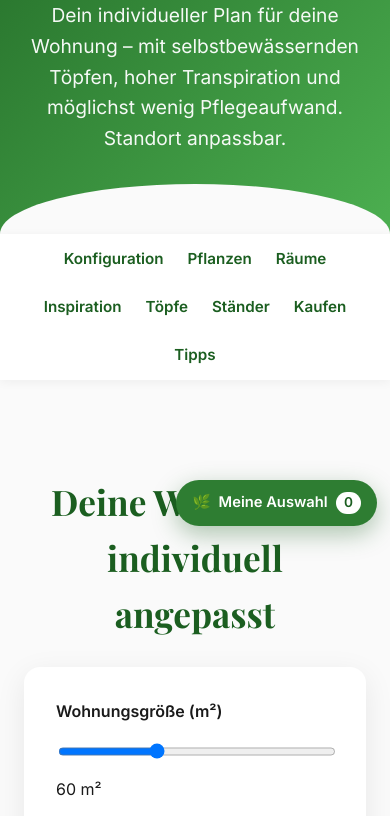
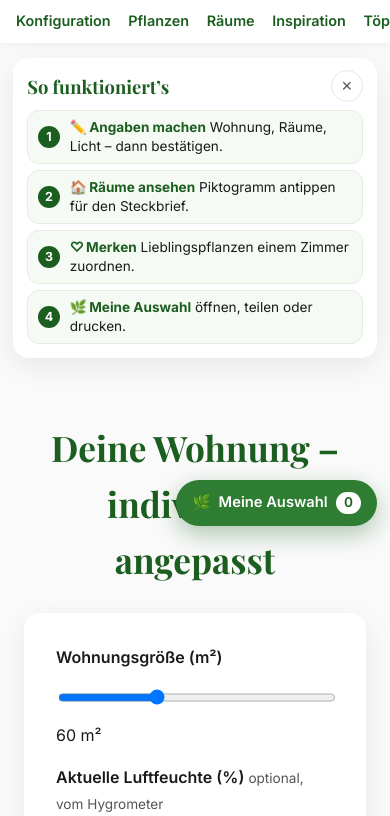
Before and after one commit to G220-hash/Zimmerpflanzen, a plain HTML site: page index.html in a window 390 px wide. Shown: the part 305-1121 px from the top of the page. Drawn offline with nearby package versions, Linux system fonts and the light colour scheme.

Commit message:
„So funktioniert’s“: 4 kurze Schritte mit Ankerlinks ganz oben (ausblendbar, gemerkt); kompakterer Header und einzeilige Navigation auf dem Handy

```diff
--- a/index.html
+++ b/index.html
@@ -72,6 +72,42 @@
   }
   nav a:hover { color: var(--green-light); }
   section { max-width: 1100px; margin: 0 auto; padding: 4rem 1.5rem; }
+  section[id] { scroll-margin-top: 3.5rem; }
+  /* So funktioniert's */
+  .howto { padding: 1.2rem 1.5rem 0; }
+  .howto[hidden] { display: none; }
+  .howto + #config { padding-top: 2.5rem; }
+  .howto-box { background: var(--card); border-radius: var(--radius); box-shadow: var(--shadow); padding: 1.1rem 1.3rem 1.2rem; position: relative; }
+  .howto-head { display: flex; align-items: center; justify-content: space-between; gap: 1rem; margin-bottom: 0.7rem; }
+  .howto-head h2 { font-size: 1.35rem; margin: 0; text-align: left; }
+  .howto-close { flex: none; width: 2rem; height: 2rem; border-radius: 50%; border: 1px solid #e3ebe1; background: white; color: var(--muted); font-size: 1.15rem; line-height: 1; cursor: pointer; }
+  .howto-close:hover, .howto-close:focus-visible { background: var(--green-bg); color: var(--green); outline: none; }
+  .howto-steps { list-style: none; margin: 0; padding: 0; display: grid; grid-template-columns: repeat(4, 1fr); gap: 0.7rem; counter-reset: none; }
+  .howto-steps a { display: flex; gap: 0.6rem; align-items: flex-start; height: 100%; padding: 0.75rem 0.8rem; border-radius: 12px; background: #f6faf5; border: 1px solid #e3ede0; color: var(--text); text-decoration: none; font-size: 0.9rem; line-height: 1.4; transition: background .15s, border-color .15s; }
+  .howto-steps a:hover, .howto-steps a:focus-visible { background: var(--green-bg); border-color: #bfdcbb; outline: none; }
+  .howto-steps .num { flex: none; width: 1.6rem; height: 1.6rem; border-radius: 50%; background: var(--green); color: white; font-weight: 700; font-size: 0.85rem; display: grid; place-items: center; }
+  .howto-steps strong { display: block; color: var(--green); font-size: 0.95rem; }
+  .howto-steps .ico { margin-right: 0.15rem; }
+  .howto-show { background: none; border: none; padding: 0; font: inherit; color: inherit; text-decoration: underline; cursor: pointer; }
+  @media (max-width: 760px) {
+    header { padding: 2.2rem 1.2rem 3.4rem; }
+    header::after { height: 60px; bottom: -32px; }
+    header h1 { font-size: 1.9rem; margin-bottom: 0.6rem; line-height: 1.2; }
+    header p { font-size: 0.98rem; line-height: 1.5; }
+    nav { flex-wrap: nowrap; overflow-x: auto; justify-content: flex-start; gap: 1.1rem; padding: 0.7rem 1rem; scrollbar-width: none; -webkit-overflow-scrolling: touch; }
+    nav::-webkit-scrollbar { display: none; }
+    nav a { flex: none; font-size: 0.9rem; }
+    section[id] { scroll-margin-top: 3.5rem; }
+    .howto { padding: 0.9rem 0.8rem 0; }
+    .howto + #config { padding-top: 2rem; }
+    .howto-box { padding: 0.8rem 0.9rem 0.9rem; }
+    .howto-head { margin-bottom: 0.45rem; }
+    .howto-head h2 { font-size: 1.15rem; }
+    .howto-steps { grid-template-columns: 1fr; gap: 0.35rem; }
+    .howto-steps a { padding: 0.45rem 0.6rem; font-size: 0.85rem; align-items: center; }
+    .howto-steps strong { display: inline; font-size: 0.85rem; }
+    .howto-steps .num { width: 1.4rem; height: 1.4rem; font-size: 0.78rem; }
+  }
   h2 {
     font-family: 'Playfair Display', serif;
     font-size: 2.2rem;
@@ -418,6 +454,21 @@
   <a href="#tipps">Tipps</a>
 </nav>
 
+<section id="sofunktionierts" class="howto" aria-labelledby="howtoTitle">
+  <div class="howto-box">
+    <div class="howto-head">
+      <h2 id="howtoTitle">So funktioniert’s</h2>
+      <button type="button" class="howto-close" id="howtoClose" aria-label="Anleitung ausblenden" title="Ausblenden">×</button>
+    </div>
+    <ol class="howto-steps">
+      <li><a href="#config"><span class="num" aria-hidden="true">1</span><span><strong><span class="ico" aria-hidden="true">✏️</span>Angaben machen</strong> Wohnung, Räume, Licht – dann bestätigen.</span></a></li>
+      <li><a href="#raeume"><span class="num" aria-hidden="true">2</span><span><strong><span class="ico" aria-hidden="true">🏠</span>Räume ansehen</strong> Piktogramm antippen für den Steckbrief.</span></a></li>
+      <li><a href="#pflanzen-alle" id="howtoPflanzen"><span class="num" aria-hidden="true">3</span><span><strong><span class="ico" aria-hidden="true">♡</span>Merken</strong> Lieblingspflanzen einem Zimmer zuordnen.</span></a></li>
+      <li><a href="#auswahl"><span class="num" aria-hidden="true">4</span><span><strong><span class="ico" aria-hidden="true">🌿</span>Meine Auswahl</strong> öffnen, teilen oder drucken.</span></a></li>
+    </ol>
+  </div>
+</section>
+
 <section id="config">
   <h2>Deine Wohnung – individuell angepasst</h2>
   <div class="config">
@@ -808,7 +859,7 @@
 </div>
 
 <footer>
-  <p><a href="#bildnachweis" onclick="document.getElementById('creditsBox').open=true">Bildnachweise</a></p>
+  <p><a href="#bildnachweis" onclick="document.getElementById('creditsBox').open=true">Bildnachweise</a><span id="howtoShowWrap" hidden> · <button type="button" class="howto-show" id="howtoShow">„So funktioniert’s“ wieder einblenden</button></span></p>
   <p>Erstellt als individueller Planer für trockene Winterluft in Stuttgart. Empfehlungen basieren auf aktuellen Erkenntnissen zu Transpiration und Pflege.</p>
 </footer>
 
@@ -1483,6 +1534,17 @@ window.addEventListener('popstate', syncAuswahlHash);
 window.addEventListener('storage', e => { if (e.key === MERK_KEY) { merkLaden(); merkUI(); } });
 merkLaden();
 window.__merkReady = true;
+// ---------- So funktioniert's (ausblendbar, gemerkt in localStorage) ----------
+(() => {
+  const KEY = 'zimmerpflanzen-anleitung-aus', box = document.getElementById('sofunktionierts'), wrap = document.getElementById('howtoShowWrap');
+  const setze = aus => { box.hidden = aus; wrap.hidden = !aus; try { aus ? localStorage.setItem(KEY, '1') : localStorage.removeItem(KEY); } catch (e) {} };
+  let aus = false; try { aus = localStorage.getItem(KEY) === '1'; } catch (e) {}
+  box.hidden = aus; wrap.hidden = !aus;
+  document.getElementById('howtoClose').addEventListener('click', () => { setze(true); document.getElementById('config').querySelector('h2').setAttribute('tabindex', '-1'); document.getElementById('config').querySelector('h2').focus({ preventScroll: true }); });
+  document.getElementById('howtoShow').addEventListener('click', () => { setze(false); box.scrollIntoView({ behavior: 'smooth', block: 'start' }); document.getElementById('howtoClose').focus({ preventScroll: true }); });
+  // Schritt 3: Pflanzenliste aufklappen und hinscrollen
+  document.getElementById('howtoPflanzen').addEventListener('click', e => { e.preventDefault(); setPlantsOpen(true, true); });
+})();
 merkUI();
 syncAuswahlHash();
 
```
